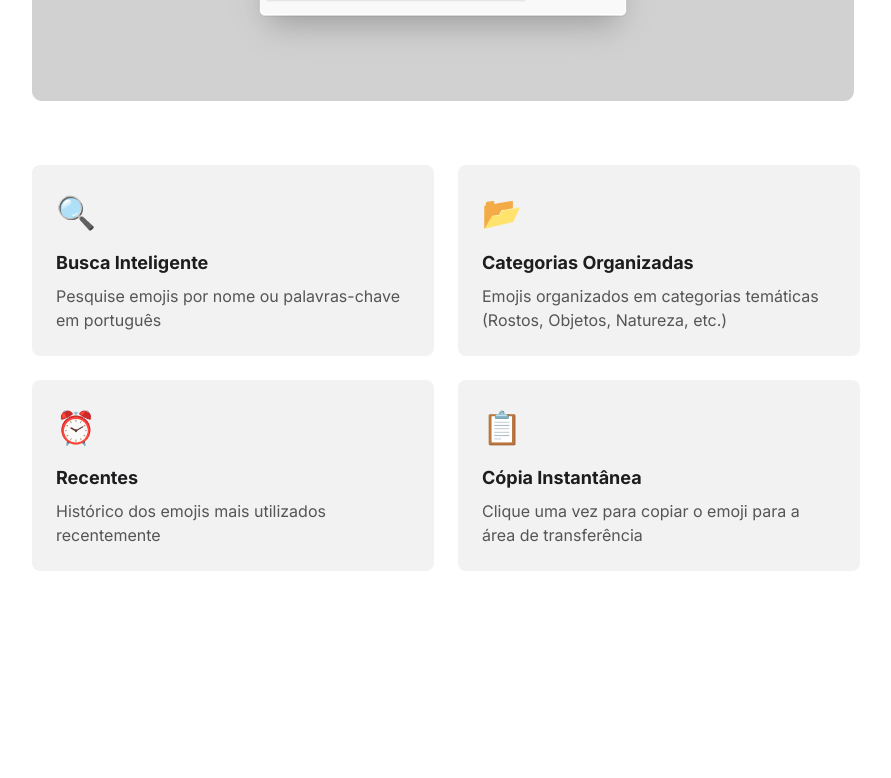
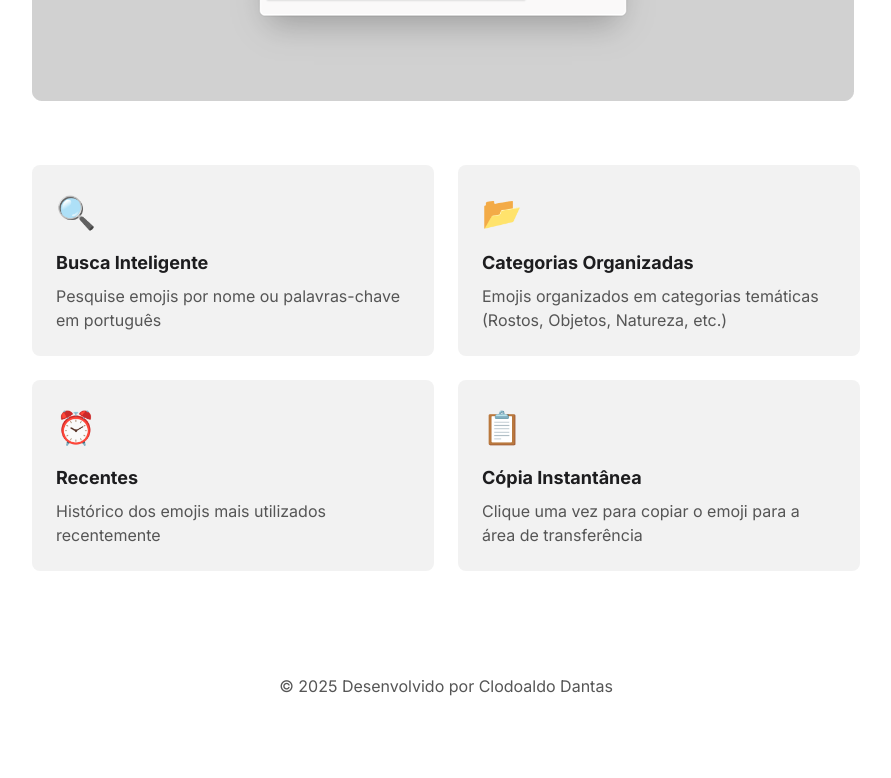
Before and after one commit to ClodoaldoDantas/emoji-copy, an Astro site: page / in a window 1280 px wide. Shown: the part 742-1520 px from the top of the page, without its empty margins (194-1085 px from the left). Before the commit the page ends 1416 px from the top, so only its background shows below. Built offline with nearby package versions, Linux system fonts and the light colour scheme; Astro itself is replaced by a stand-in of ours.

Commit message:
Add Footer component and integrate it into BaseLayout

```diff
--- /dev/null
+++ b/src/components/Footer.astro
@@ -0,0 +1,34 @@
+---
+import { appInfo } from '../utils/app-info'
+
+const currentYear = new Date().getFullYear()
+---
+
+<footer class="footer container">
+  <p class="footer-text">
+    © {currentYear} Desenvolvido por
+    <a href={appInfo.author.site} target="_blank" rel="noopener noreferrer">
+      {appInfo.author.name}
+    </a>
+  </p>
+</footer>
+
+<style>
+  .footer {
+    padding-bottom: 5rem;
+  }
+
+  .footer-text {
+    text-align: center;
+    font-size: 1rem;
+  }
+
+  .footer-text a {
+    color: inherit;
+    transition: color 0.2s;
+  }
+
+  .footer-text a:hover {
+    color: var(--blue-500);
+  }
+</style>
--- a/src/layouts/BaseLayout.astro
+++ b/src/layouts/BaseLayout.astro
@@ -4,6 +4,7 @@ import '@fontsource/inter/700.css'
 import '@fontsource/inconsolata/600.css'
 
 import Header from '../components/Header.astro'
+import Footer from '../components/Footer.astro'
 import { appInfo } from '../utils/app-info'
 ---
 
@@ -20,6 +21,7 @@ import { appInfo } from '../utils/app-info'
   <body>
     <Header />
     <slot />
+    <Footer />
   </body>
 </html>
 
--- a/src/utils/app-info.ts
+++ b/src/utils/app-info.ts
@@ -8,4 +8,8 @@ export const appInfo = {
   version: '1.0',
   size: '63.9KiB',
   platform: 'Chrome Web Store',
+  author: {
+    name: 'Clodoaldo Dantas',
+    site: 'https://clodoaldodantas.github.io/',
+  },
 }
```
